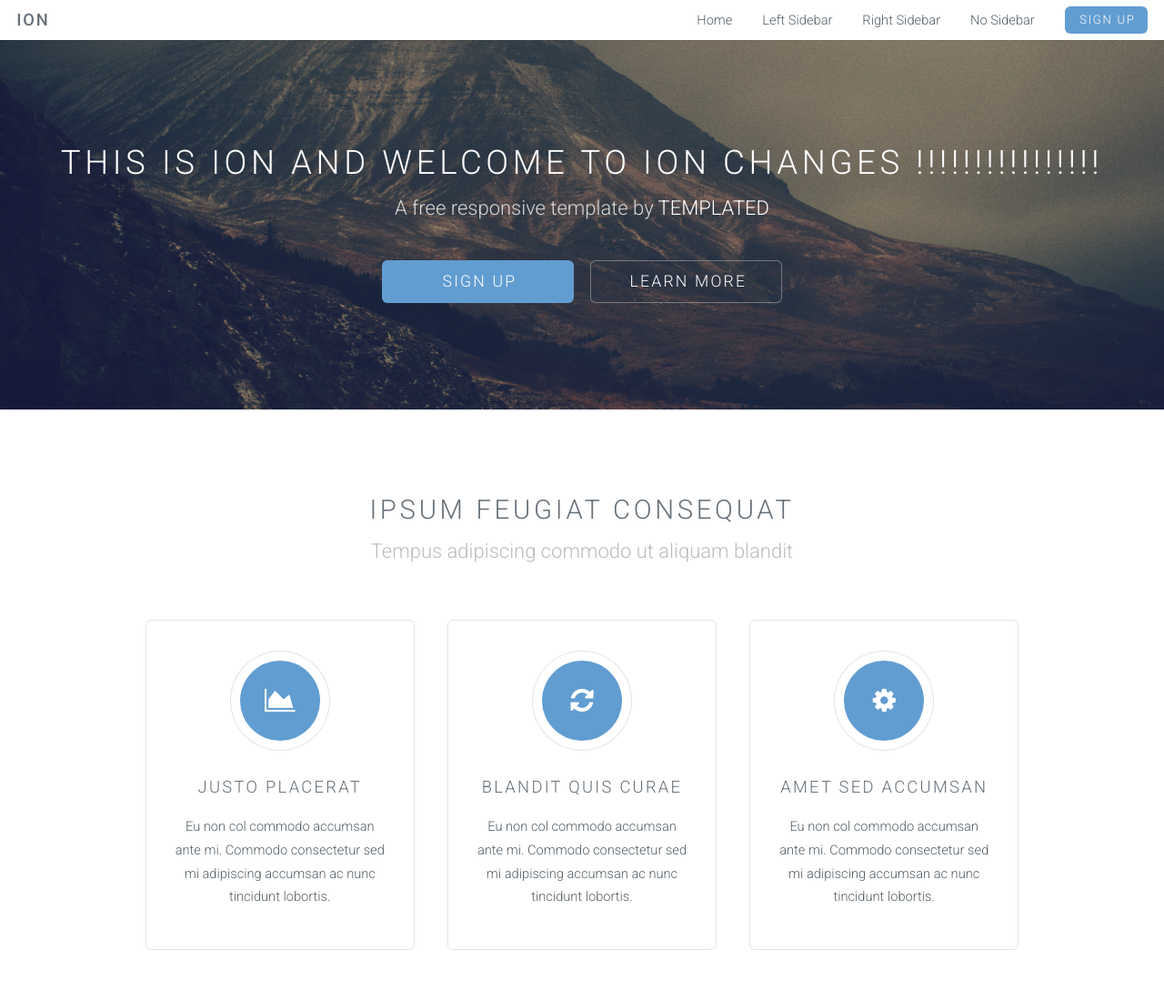
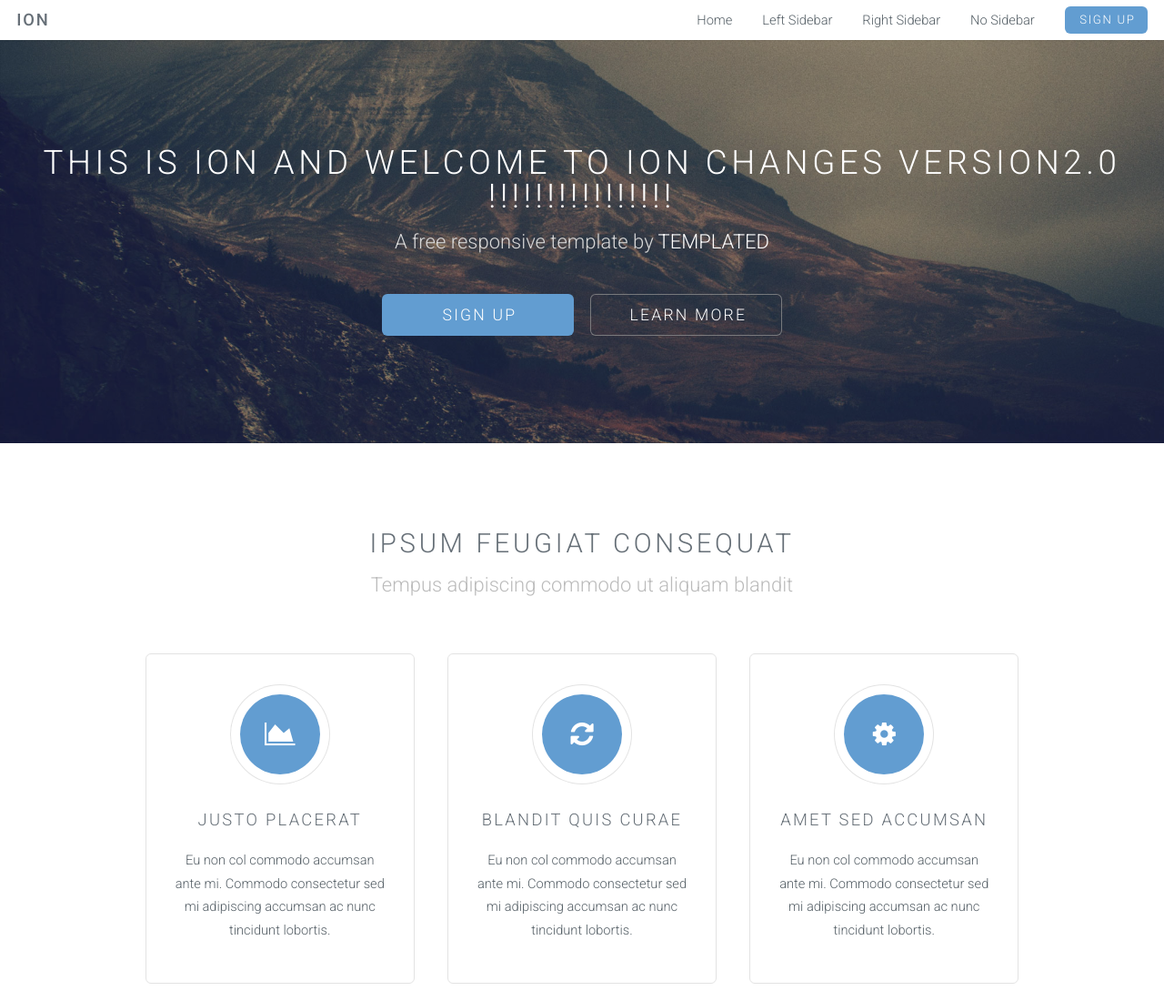
Before and after one commit to ghost-goa/docker, a plain HTML site: page src/index.html in a window 1280 px wide. Shown: the top 1100 px of the page at 91% size. Drawn offline with Linux system fonts and the light colour scheme.

Commit message:
updating the heading
to see the update

```diff
--- a/src/index.html
+++ b/src/index.html
@@ -40,7 +40,7 @@
 		<!-- Banner -->
 			<section id="banner">
 				<div class="inner">
-					<h2>This is Ion and Welcome to ION Changes !!!!!!!!!!!!!!!!</h2>
+					<h2>This is Ion and Welcome to ION Changes Version2.0 !!!!!!!!!!!!!!!!</h2>
 					<p>A free responsive template by <a href="http://templated.co">TEMPLATED</a></p>
 					<ul class="actions">
 						<li><a href="#content" class="button big special">Sign Up</a></li>
```
